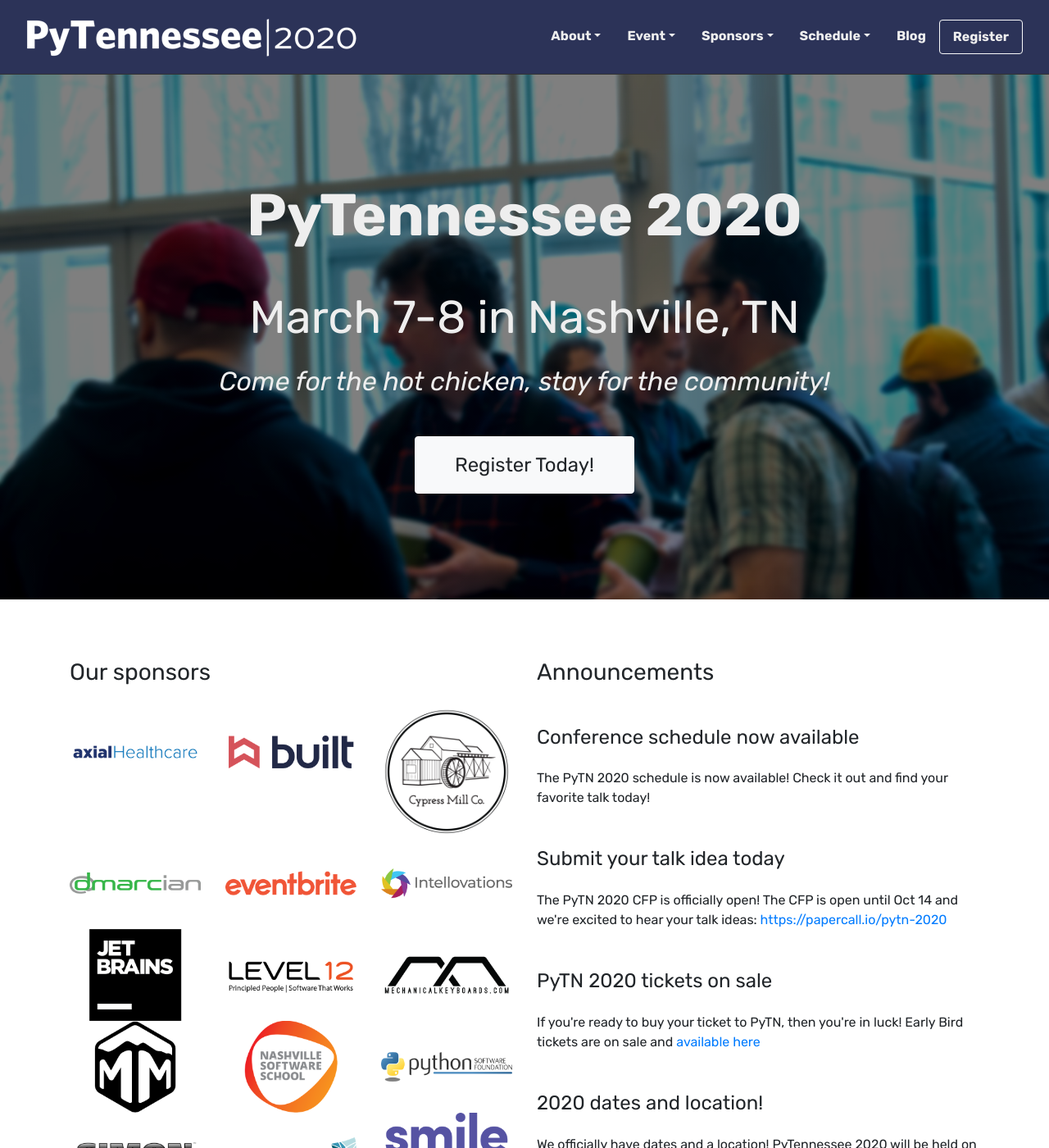
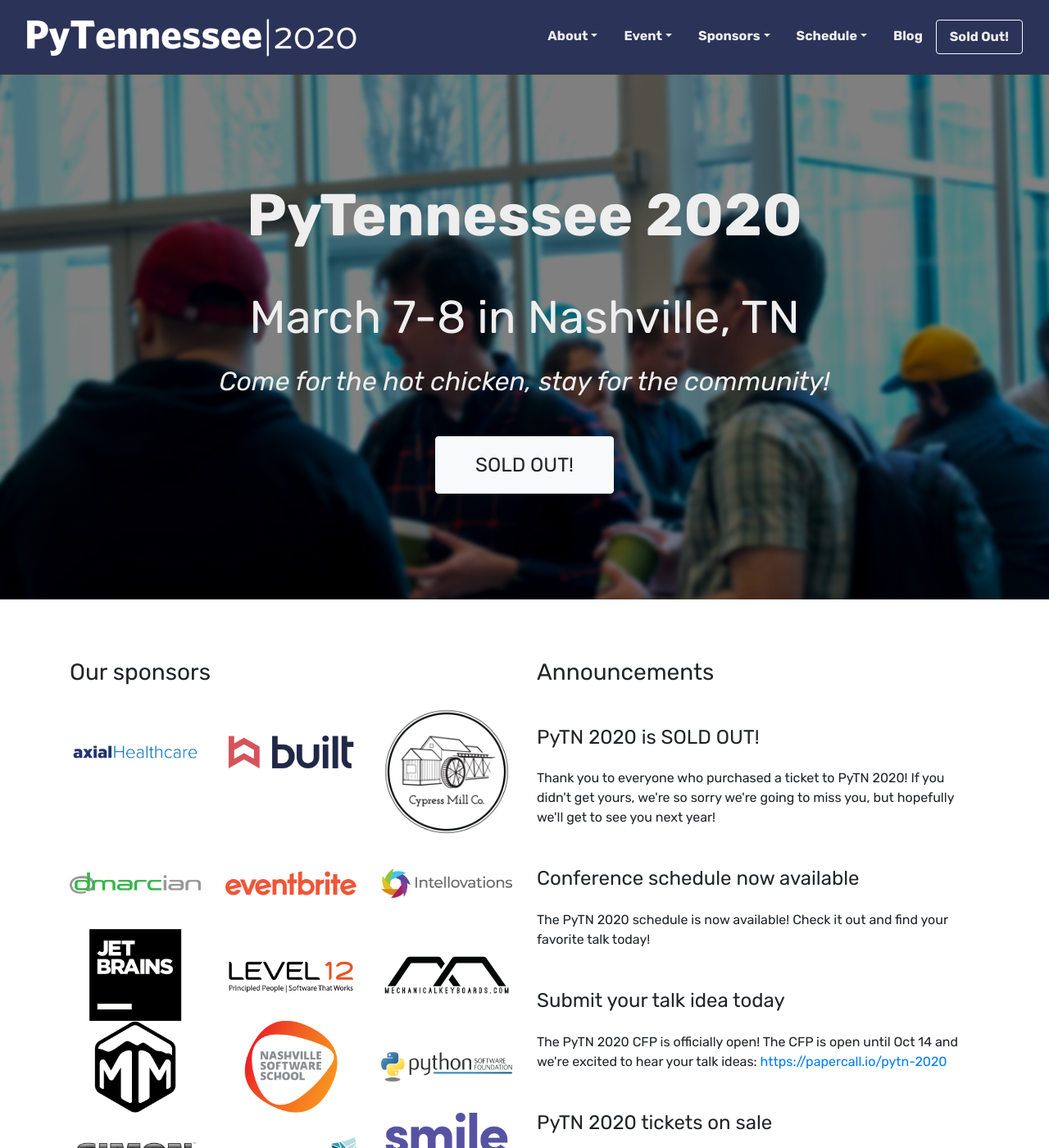
Before and after one commit to pytennessee/pytn-2020, a Jekyll site: the page built from index.html, in a window 1280 px wide and 1400 px high. Shown: the whole window at 82% size. Built offline with Jekyll 4.4.1, drawn with Linux system fonts in a browser that asks for light colours.

Commit message:
PyTN 2020 is SOLD OUT

```diff
--- a/_includes/header.html
+++ b/_includes/header.html
@@ -71,7 +71,7 @@
             <a class="nav-link" href="{% link blog/index.html %}">Blog </a>
           </li>
           <li class="nav-item">
-            <a tabindex="0" class="nav-link btn btn-outline-light" role="button" href="https://pytn2020.eventbrite.com/">Register</a>
+            <a tabindex="0" class="nav-link btn btn-outline-light" role="button" href="https://pytn2020.eventbrite.com/">Sold Out!</a>
           </li>
         </ul>
       </div>
--- a/index.html
+++ b/index.html
@@ -12,7 +12,7 @@
         <h4>Come for the hot chicken, stay for the community!</h4>
       </div>
       <div class="hero-register-button">
-        <a class="btn btn-light btn-xlg btn-register" role="button" href="https://pytn2020.eventbrite.com/">Register Today!</a>
+        <a class="btn btn-light btn-xlg btn-register" role="button" href="https://pytn2020.eventbrite.com/">SOLD OUT!</a>
       </div>
   </div>
 </div>
@@ -38,6 +38,10 @@
 
     <div class="col-12 col-md-6 home-announcements">
       <h3>Announcements</h3>
+      <div class="home-announcement">
+        <h4>PyTN 2020 is SOLD OUT!</h4>
+        <p>Thank you to everyone who purchased a ticket to PyTN 2020! If you didn't get yours, we're so sorry we're going to miss you, but hopefully we'll get to see you next year!</p>
+      </div>
       <div class="home-announcement">
         <h4>Conference schedule now available</h4>
         <p>
```
